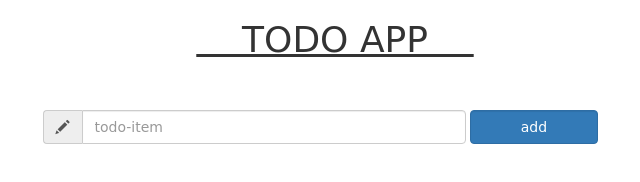
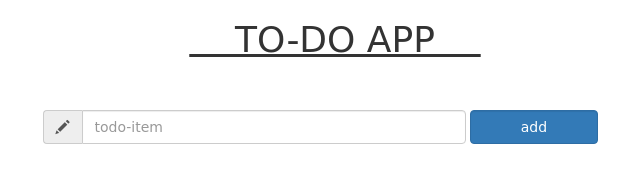
Before and after one commit to kaur-rajdeep/DevOps-Challenge, a plain HTML site: page index.html in a window 1280 px wide. Shown: the whole page, without its empty margins (305-945 px from the left). Drawn offline with nearby package versions, Linux system fonts and the light colour scheme.

Commit message:
testing webhook

```diff
--- a/index.html
+++ b/index.html
@@ -15,7 +15,7 @@
 	<div class="container">
 		<h1 class="row">
 		&nbsp;&nbsp;&nbsp;
-		TODO APP
+		TO-DO APP
 		&nbsp;&nbsp;&nbsp;
 		</h1>
 		<br/><br/>
```
